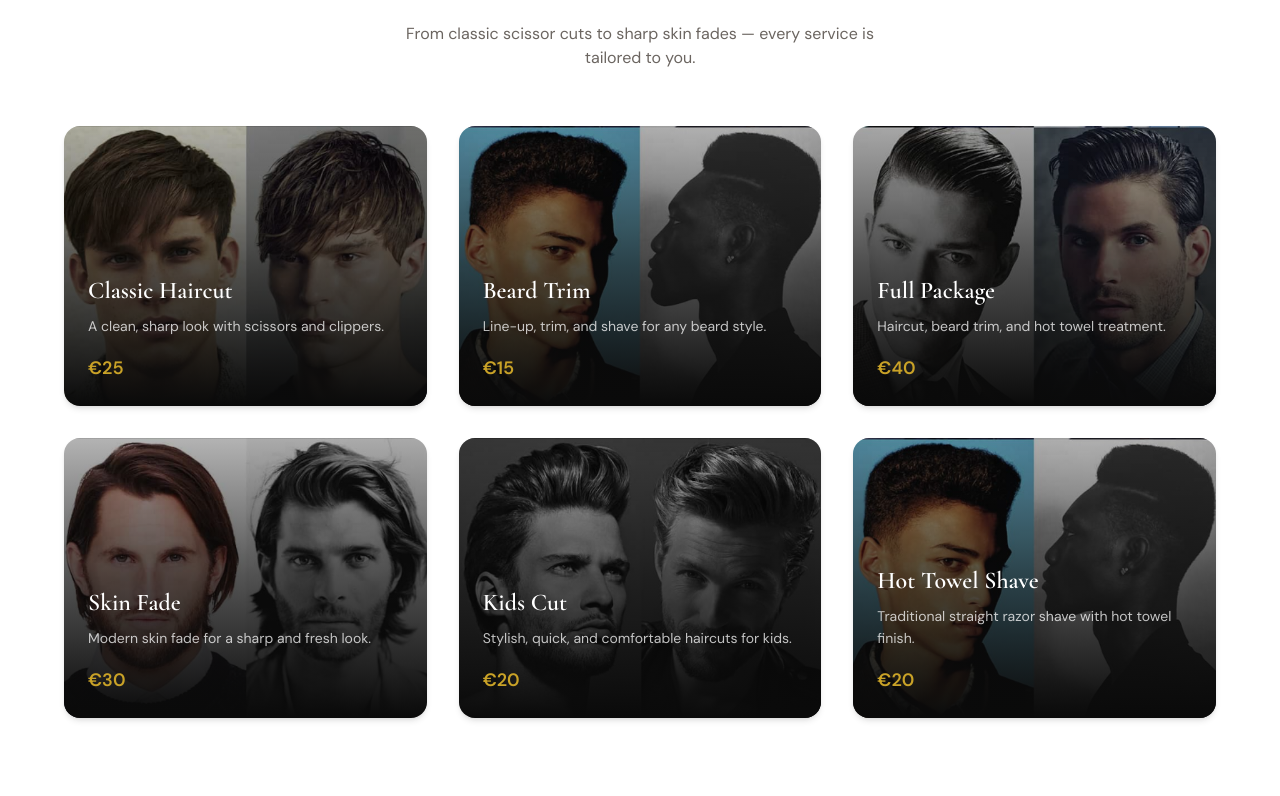
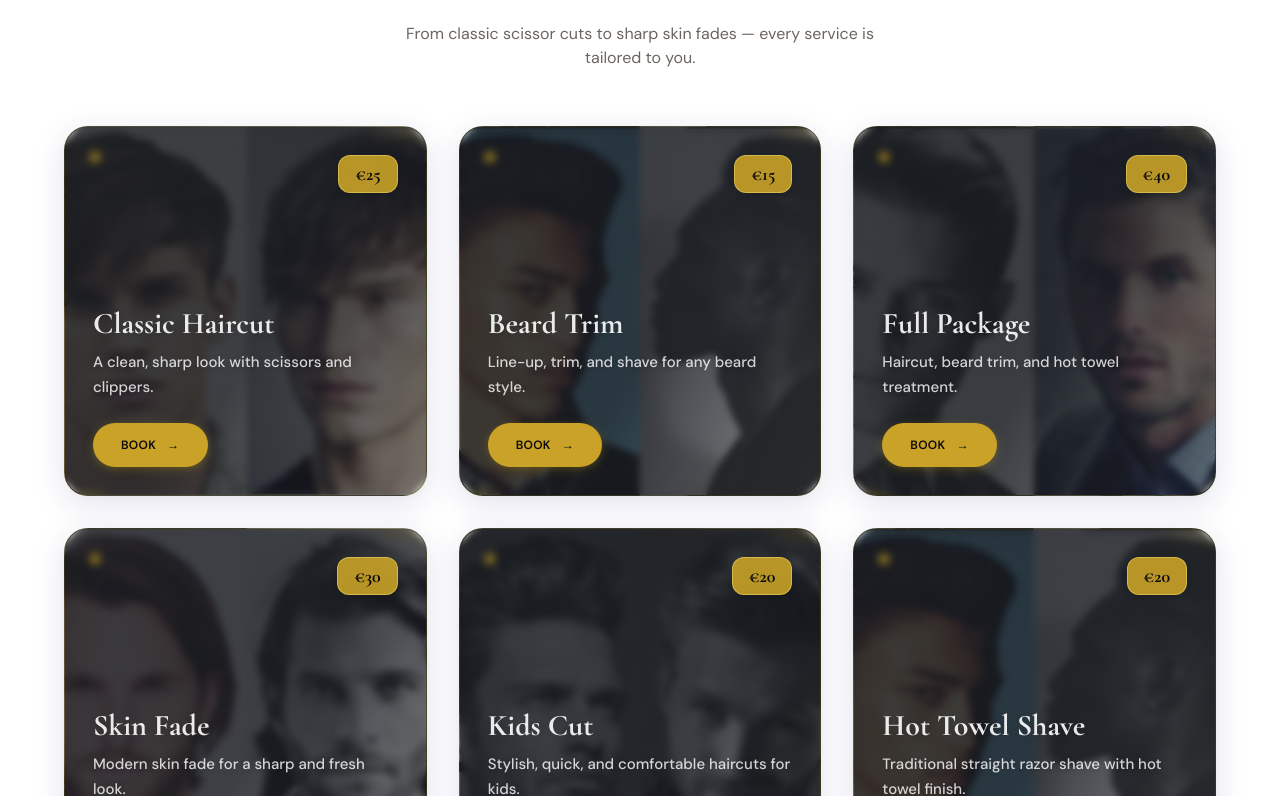
Before and after one commit to ionutpetru4046/barbershop-website-main, a Next.js app: page / in a window 1280 px wide. Shown: the part 984-1780 px from the top of the page. Built offline with nearby package versions, Linux system fonts and the light colour scheme.

Commit message:
modern styling for ServiceCard comoponent

```diff
--- a/src/app/components/ServiceCard.tsx
+++ b/src/app/components/ServiceCard.tsx
@@ -24,34 +24,57 @@ export default function ServiceCard({
 }: ServiceCardProps) {
   return (
     <article
-      className="group relative min-h-[280px] rounded-2xl overflow-hidden shadow-md hover:shadow-xl transition-shadow duration-300"
+      className="group relative min-h-[340px] md:min-h-[370px] rounded-3xl overflow-hidden shadow-xl hover:shadow-2xl transition-transform duration-300 transform-gpu hover:-translate-y-1"
       style={{
-        backgroundImage: `url(${backgroundImages[serviceType]})`,
+        backgroundImage: `linear-gradient(120deg, rgba(27,30,36,0.85) 55%, rgba(27,30,36,0.5) 100%), url(${backgroundImages[serviceType]})`,
         backgroundSize: "cover",
         backgroundPosition: "center",
+        border: "1.5px solid rgba(217,181,0,0.13)",
+        boxShadow:
+          "0 8px 32px 0 rgba(31,38,135,0.13), 0 1.5px 6px 0 rgba(217,181,0,0.06)",
       }}
     >
-      <div className="absolute inset-0 bg-gradient-to-t from-[var(--ink)] via-[var(--ink)]/70 to-[var(--ink)]/30 transition-opacity duration-300 group-hover:via-[var(--ink)]/80" />
+      {/* Gold edge top-right shimmer */}
+      <div className="absolute top-0 right-0 w-32 h-1.5 bg-gradient-to-l from-[var(--gold)] via-transparent to-transparent blur-sm opacity-55" />
 
-      <div className="relative z-10 h-full flex flex-col justify-end p-6">
-        <h3 className="font-display text-2xl font-semibold text-white mb-2">
+      <div className="relative z-10 flex h-full flex-col justify-between p-7 backdrop-blur-[3.5px]">
+        {/* Modern floating price card */}
+        <div className="flex justify-end">
+          <span className="bg-[var(--gold)]/90 text-[var(--ink)] font-display text-lg font-bold rounded-xl px-4 py-1 shadow-md border border-yellow-200/40 backdrop-blur-sm select-none hover:scale-105 transition-transform duration-200">
+            {price}
+          </span>
+        </div>
+        {/* Title and description */}
+        <div>
+          <h3 className="font-display text-2xl md:text-3xl font-extrabold mb-2 text-white/90 drop-shadow-md">
             {title}
           </h3>
-        <p className="text-white/75 text-sm leading-relaxed mb-4 line-clamp-2">
+          <p className="mb-6 text-white/80 text-[15px] leading-relaxed line-clamp-3 font-medium drop-shadow-sm">
             {description}
           </p>
-        <div className="flex items-center justify-between gap-3">
-          <span className="text-[var(--gold)] font-semibold text-lg">
-            {price}
-          </span>
+          <div className="flex items-center justify-between gap-4">
             <Link
               href="/booking"
-            className="text-xs font-semibold uppercase tracking-wider text-white/90 hover:text-[var(--gold)] transition opacity-0 group-hover:opacity-100 translate-y-1 group-hover:translate-y-0 duration-300"
+              className="btn-primary !bg-[var(--gold)] !text-[var(--ink)] !font-semibold text-xs uppercase tracking-wide rounded-lg py-2 px-5 shadow-lg shadow-[var(--gold)]/10 ring-1 ring-[var(--gold)]/50 hover:scale-105 hover:bg-[var(--ink)] hover:text-[var(--gold)] hover:ring-[var(--gold)]/90 transition-all duration-200 focus:outline-none focus:ring-2 focus:ring-[var(--gold)]"
+              style={{
+                boxShadow:
+                  "0 3px 12px 0 rgba(217,181,0,0.17), 0 1.5px 6px 0 rgba(217,181,0,0.13)",
+              }}
+              tabIndex={0}
             >
-            Book →
+              Book&nbsp;
+              <span className="inline-block transition-transform group-hover:translate-x-0.5">&#8594;</span>
             </Link>
+            {/* subtle micro-interaction: shimmer under book btn on group hover */}
+            <span className="hidden sm:inline-block w-14 h-1 rounded-full bg-gradient-to-r from-[var(--gold)]/50 to-transparent opacity-0 group-hover:opacity-80 translate-y-2 group-hover:translate-y-0 transition duration-300 blur-[1.5px]" />
           </div>
         </div>
+      </div>
+
+      {/* Gold edge shimmer bottom left */}
+      <div className="absolute left-0 bottom-0 w-24 h-1 bg-gradient-to-r from-[var(--gold)]/70 via-transparent to-transparent blur-[1.5px] opacity-60" />
+      {/* Golden glowing dot for a modern touch */}
+      <div className="absolute top-6 left-6 w-3 h-3 rounded-full bg-[var(--gold)]/60 blur-[2px] pointer-events-none" />
     </article>
   );
 }
```
Lines whose indentation alone changed are shown as unchanged.
